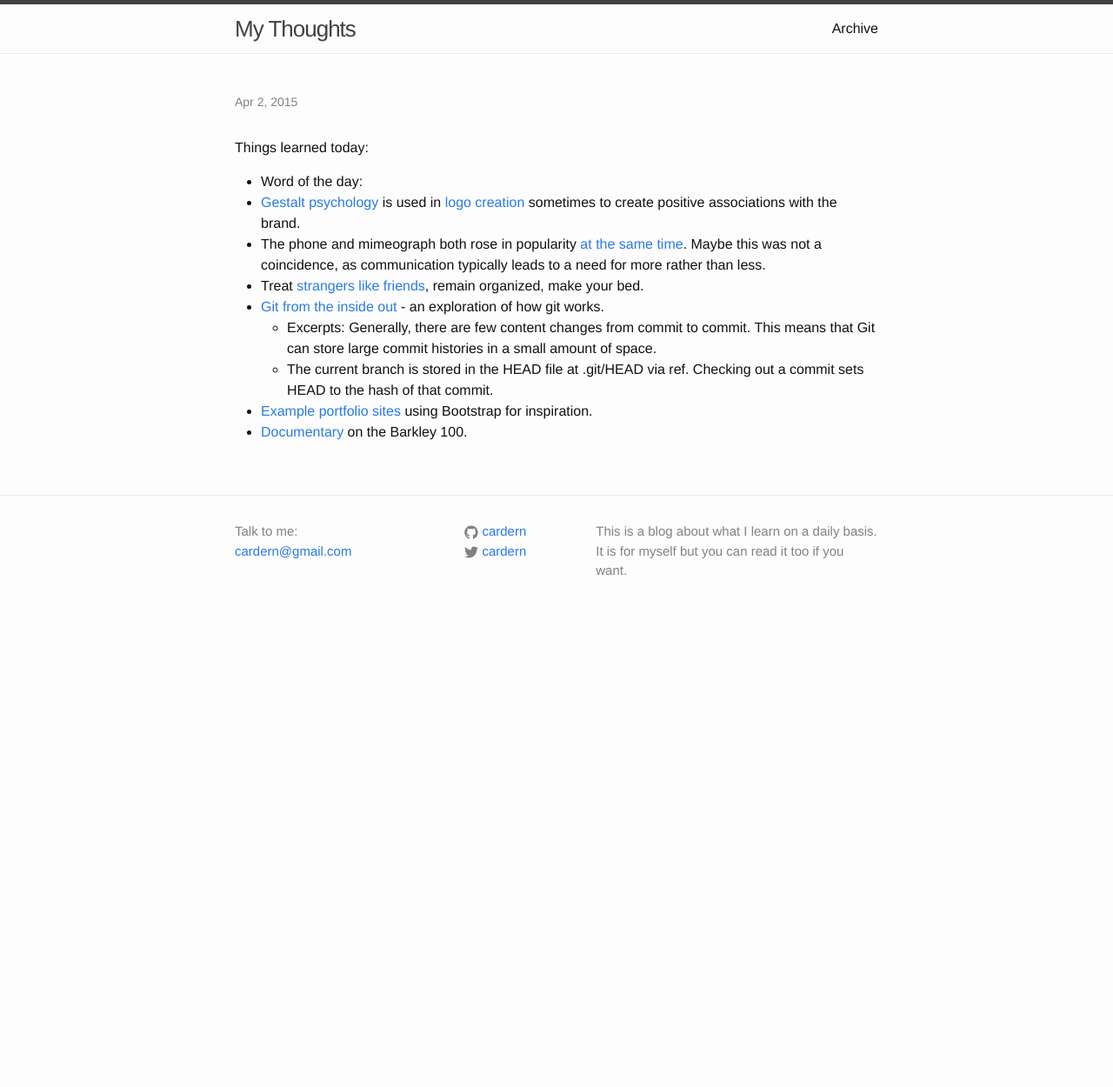
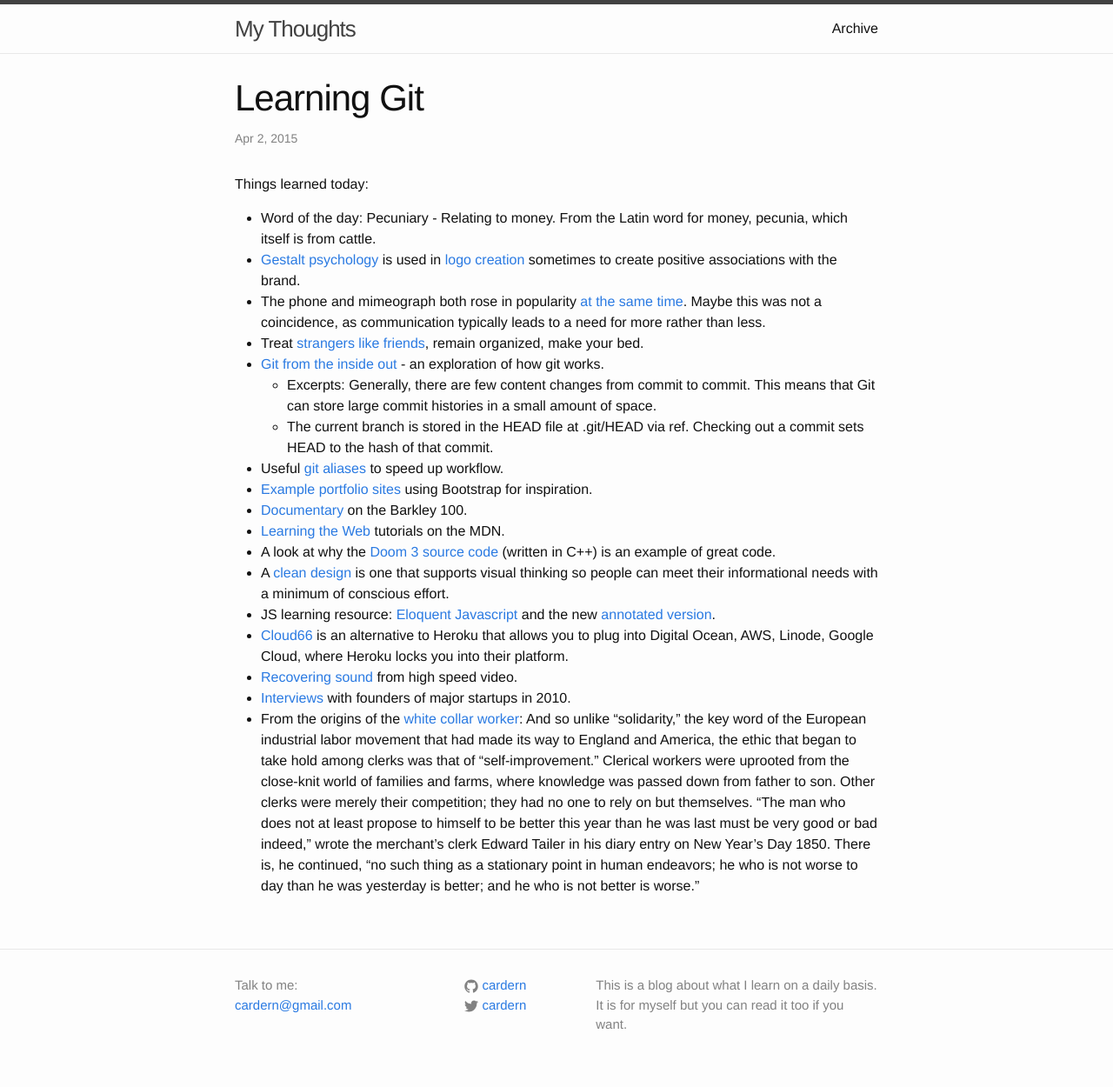
Before and after one commit to cardern/blog, a Jekyll site: the page built from _posts/2015-04-02-18.markdown, in a window 1280 px wide. Shown: the whole page at 87% size. Built offline with Jekyll 4.4.1, drawn with Linux system fonts in a browser that asks for light colours; before the commit the page ends 900 px from its top, so only the background shows below that.

Commit message:
Learning Git

```diff
--- a/_posts/2015-04-02-18.markdown
+++ b/_posts/2015-04-02-18.markdown
@@ -1,16 +1,25 @@
 ---
 layout: post
-title:  ""
+title:  "Learning Git"
 date:   2015-04-02
 ---
 Things learned today:
 
-* Word of the day:
+* Word of the day: Pecuniary - Relating to money. From the Latin word for money, pecunia, which itself is from cattle.
 * [Gestalt psychology](http://en.wikipedia.org/wiki/Gestalt_psychology#Gestalt_and_Design) is used in [logo creation](http://qr.ae/QZ97b) sometimes to create positive associations with the brand.
 * The phone and mimeograph both rose in popularity [at the same time](http://www.gatesnotes.com/media/features/books/Bill_Gates_John_Brooks_Business_Adventures_Review_Xerox_Free_Chapter.pdf). Maybe this was not a coincidence, as communication typically leads to a need for more rather than less.
 * Treat [strangers like friends](http://qr.ae/QZ9GK), remain organized, make your bed.
 * [Git from the inside out](https://codewords.recurse.com/issues/two/git-from-the-inside-out) - an exploration of how git works.
 	* Excerpts: Generally, there are few content changes from commit to commit. This means that Git can store large commit histories in a small amount of space.
 	* The current branch is stored in the HEAD file at .git/HEAD via ref. Checking out a commit sets HEAD to the hash of that commit.
+* Useful [git aliases](http://haacked.com/archive/2014/07/28/github-flow-aliases/) to speed up workflow.
 * [Example portfolio sites](https://wrapbootstrap.com/themes/portfolios) using Bootstrap for inspiration.
 * [Documentary](https://vimeo.com/97270099) on the Barkley 100.
+* [Learning the Web](https://developer.mozilla.org/en-US/docs/Web/Tutorials) tutorials on the MDN.
+* A look at why the [Doom 3 source code](https://news.ycombinator.com/item?id=9302637) (written in C++) is an example of great code.
+* A [clean design](http://www.visualmess.com/index.html) is one that supports visual thinking so people can meet their informational needs with a minimum of conscious effort.
+* JS learning resource: [Eloquent Javascript](http://eloquentjavascript.net/) and the new [annotated version](https://news.ycombinator.com/item?id=9236501&utm_term=comment).
+* [Cloud66](http://www.cloud66.com/) is an alternative to Heroku that allows you to plug into Digital Ocean, AWS, Linode, Google Cloud, where Heroku locks you into their platform.
+* [Recovering sound](https://news.ycombinator.com/item?id=9254654&utm_term=comment) from high speed video.
+* [Interviews](http://foundersatwork.posthaven.com/my-interviews-with-airbnb-dropbox-posterous-reddit-weebly-and-wufoo-circa-2010) with founders of major startups in 2010.
+* From the origins of the [white collar worker](http://blog.longreads.com/2015/03/24/i-would-prefer-not-to-the-origins-of-the-white-collar-worker/): And so unlike “solidarity,” the key word of the European industrial labor movement that had made its way to England and America, the ethic that began to take hold among clerks was that of “self-improvement.” Clerical workers were uprooted from the close-knit world of families and farms, where knowledge was passed down from father to son. Other clerks were merely their competition; they had no one to rely on but themselves. “The man who does not at least propose to himself to be better this year than he was last must be very good or bad indeed,” wrote the merchant’s clerk Edward Tailer in his diary entry on New Year’s Day 1850. There is, he continued, “no such thing as a stationary point in human endeavors; he who is not worse to day than he was yesterday is better; and he who is not better is worse.”
```
